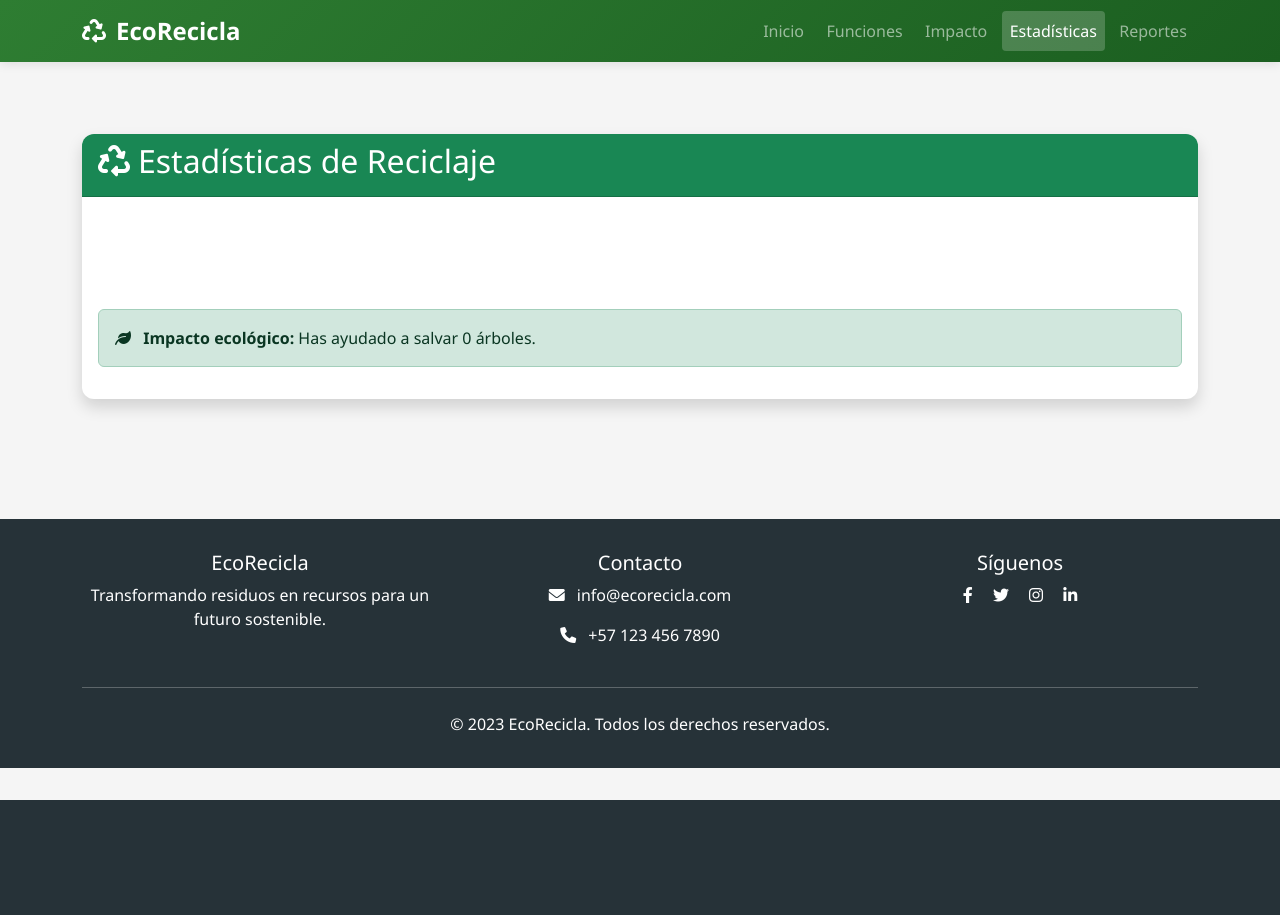
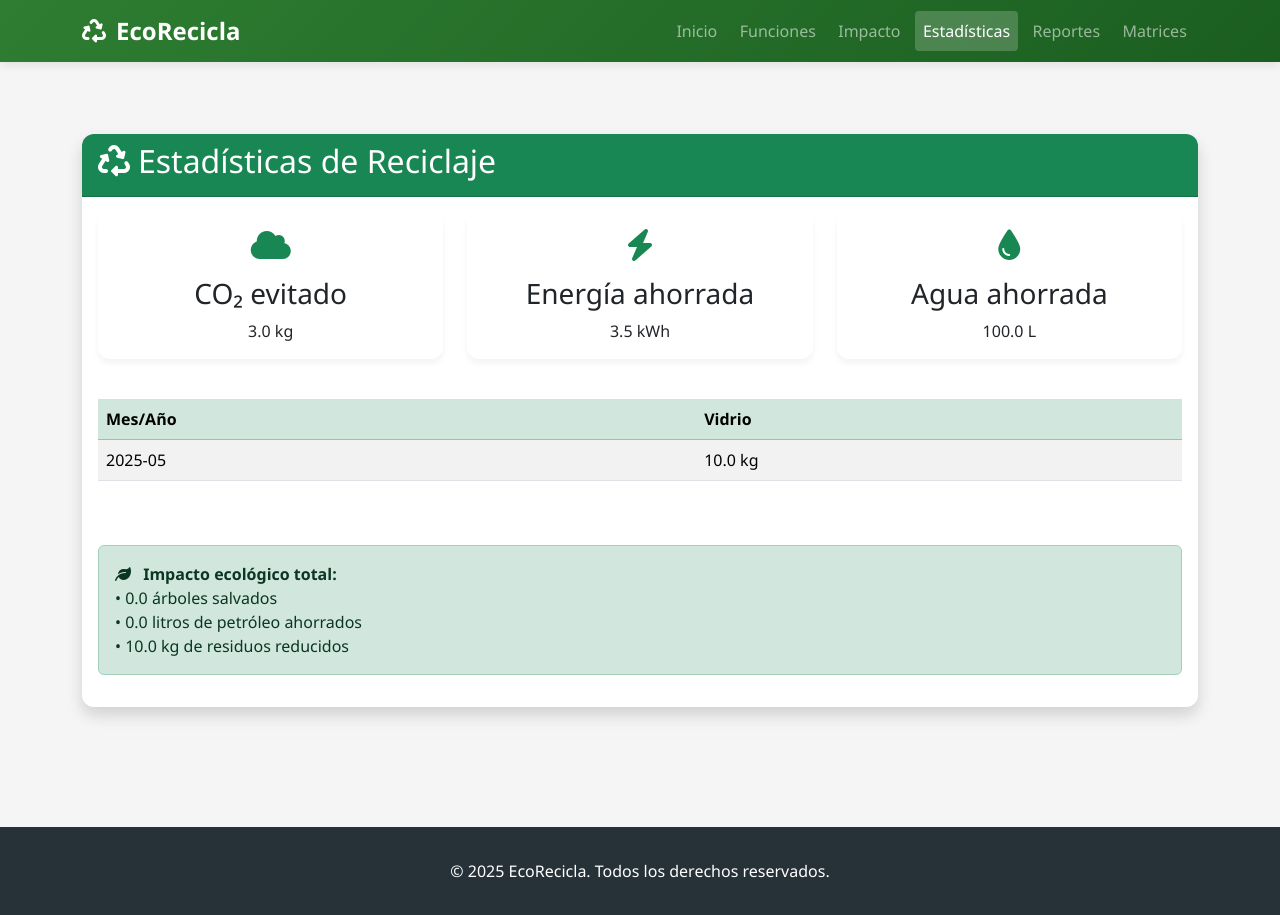
Before and after one commit to AlejandroCalle1/Proyecto-reciclaje-comunitario-1, a Flask app: page /estadisticas in a window 1280 px wide. Before the commit the page ends 800 px from the top, so only its background shows below. Run offline with Flask 3, Linux system fonts and the light colour scheme.

Commit message:
nuevas matrices

```diff
--- a/app.py
+++ b/app.py
@@ -2,18 +2,65 @@
 import csv
 from collections import defaultdict
 from datetime import datetime
+import numpy as np
 
 app = Flask(__name__)
 
 # Lista en memoria para registros recientes
 materiales = []
 
-# Ruta principal
+# Matrices de conversión ambiental
+MATRICES_IMPACTO = {
+    'ahorro_energia': np.array([
+        [5.91, 0],
+        [0.35, 0],
+        [3.0, 0],
+        [2.5, 0],
+        [11.0, 0]
+    ]),
+    'ahorro_agua': np.array([
+        [30, 0],
+        [10, 0],
+        [50, 0],
+        [40, 0],
+        [40, 0]
+    ]),
+    'reduccion_residuos': np.array([
+        [1.0, 0],
+        [1.0, 0],
+        [1.0, 0],
+        [1.0, 0],
+        [1.0, 0]
+    ]),
+    'arboles_salvados': np.array([
+        [0.1, 0],
+        [0, 0],
+        [1.0, 0],
+        [0.8, 0],
+        [0, 0]
+    ]),
+    'co2_evitado': np.array([
+        [1.5, 0],
+        [0.3, 0],
+        [1.0, 0],
+        [0.8, 0],
+        [2.0, 0]
+    ]),
+    'petroleo_ahorrado': np.array([
+        [0.8, 0],
+        [0, 0],
+        [0.1, 0],
+        [0.1, 0],
+        [0.5, 0]
+    ])
+}
+
+MATERIALES = ['Plástico', 'Vidrio', 'Papel', 'Cartón', 'Metal']
+
 @app.route('/')
 def index():
     return render_template('index.html')
 
-# Ruta para registrar material reciclado
 @app.route('/impacto', methods=['GET', 'POST'])
 def impacto():
     if request.method == 'POST':
@@ -22,89 +69,98 @@
         fecha = request.form['fecha']
         ubicacion = request.form['ubicacion']
 
-        # Factores de CO₂ por kg reciclado
-        factores_co2 = {
-            'Plástico': 1.5,
-            'Vidrio': 0.3,
-            'Papel': 1.0,
-            'Cartón': 0.8,
-            'Metal': 2.0
-        }
+        # Validación de fecha antes de procesarla
+        try:
+            fecha_obj = datetime.strptime(fecha, "%Y-%m-%d") if fecha else datetime.today()
+        except ValueError:
+            return "Error: La fecha ingresada no tiene el formato correcto."
 
-        co2 = round(cantidad * factores_co2.get(tipo, 0), 2)
+        try:
+            idx = MATERIALES.index(tipo)
+        except ValueError:
+            idx = 0
+
+        # Calcular impactos ambientales
+        co2 = round(cantidad * MATRICES_IMPACTO['co2_evitado'][idx][0], 2)
+        energia = round(cantidad * MATRICES_IMPACTO['ahorro_energia'][idx][0], 2)
+        agua = round(cantidad * MATRICES_IMPACTO['ahorro_agua'][idx][0], 2)
+        residuos = round(cantidad * MATRICES_IMPACTO['reduccion_residuos'][idx][0], 2)
+        arboles = round(cantidad * MATRICES_IMPACTO['arboles_salvados'][idx][0] / 100, 4)
+        petroleo = round(cantidad * MATRICES_IMPACTO['petroleo_ahorrado'][idx][0], 3)
 
         registro = {
             'tipo': tipo,
             'cantidad': cantidad,
-            'fecha': fecha,
+            'fecha': fecha_obj.strftime("%Y-%m-%d"),
             'ubicacion': ubicacion,
-            'co2': co2
+            'co2': co2,
+            'energia': energia,
+            'agua': agua,
+            'residuos': residuos,
+            'arboles': arboles,
+            'petroleo': petroleo
         }
 
         materiales.append(registro)
 
-        # Guardar en CSV
+        # Guardar datos en CSV con formato de fecha corregido
         with open('materiales_reciclados.csv', 'a', newline='', encoding='utf-8') as archivo:
             writer = csv.writer(archivo)
-            writer.writerow([tipo, cantidad, fecha, ubicacion, co2])
+            writer.writerow([tipo, cantidad, fecha_obj.strftime("%Y-%m-%d"), ubicacion, co2, energia, agua, residuos, arboles, petroleo])
 
         return redirect(url_for('impacto'))
 
     return render_template('impacto.html', materiales=materiales)
 
-# Ruta para funciones
-@app.route('/funciones')
-def funciones():
-    return render_template('funciones.html')
-
-# Ruta para reportes
-@app.route('/reportes')
-def reportes():
-    return render_template('reportes.html')
-
-# Función para calcular estadísticas (versión simplificada)
 def calcular_estadisticas():
     estadisticas = defaultdict(lambda: defaultdict(float))
-    arboles_salvados = 0
+    totales = {'co2': 0, 'energia': 0, 'agua': 0, 'residuos': 0, 'arboles': 0, 'petroleo': 0}
 
     try:
         with open('materiales_reciclados.csv', 'r', encoding='utf-8') as archivo:
             reader = csv.reader(archivo)
             for linea in reader:
-                if len(linea) >= 5:  # Asegura que tenga todos los campos
+                if len(linea) >= 10 and linea[2]:  # Verificación de fecha no vacía
                     tipo = linea[0]
                     cantidad = float(linea[1])
-                    fecha = linea[2]
 
-                    # Procesar fecha y agrupar por mes-año
-                    fecha_obj = datetime.strptime(fecha, "%Y-%m-%d")
-                    mes_anio = fecha_obj.strftime("%Y-%m")
+                    try:
+                        fecha_obj = datetime.strptime(linea[2], "%Y-%m-%d")
+                        mes_anio = fecha_obj.strftime("%Y-%m")
+                        estadisticas[mes_anio][tipo] += cantidad
+                    except ValueError:
+                        print(f"Advertencia: Fecha inválida en línea {linea}")
 
-                    # Sumar cantidades por material y mes
-                    estadisticas[mes_anio][tipo] += cantidad
-
-                    # Calcular árboles salvados (solo para papel)
-                    if tipo == 'Papel':
-                        arboles_salvados += cantidad / 100  # 100kg de papel = 1 árbol
+                    # Sumar valores a totales
+                    totales['co2'] += float(linea[4])
+                    totales['energia'] += float(linea[5])
+                    totales['agua'] += float(linea[6])
+                    totales['residuos'] += float(linea[7])
+                    totales['arboles'] += float(linea[8])
+                    totales['petroleo'] += float(linea[9])
     except FileNotFoundError:
         pass
 
-    return estadisticas, round(arboles_salvados, 2)
+    return estadisticas, totales
 
-# Ruta para estadísticas (versión tabla HTML)
 @app.route('/estadisticas')
 def estadisticas():
-    estadisticas_data, arboles = calcular_estadisticas()
-
-    # Obtener todos los tipos de materiales únicos y ordenados
+    estadisticas_data, totales = calcular_estadisticas()
     tipos_material = sorted({tipo for mes in estadisticas_data.values() for tipo in mes.keys()})
 
-    return render_template(
-        'estadisticas.html',
-        estadisticas=estadisticas_data,
-        tipos_material=tipos_material,
-        arboles=arboles
-    )
+    return render_template('estadisticas.html', estadisticas=estadisticas_data, tipos_material=tipos_material, totales=totales, matrices=MATRICES_IMPACTO)
+
+@app.route('/matrices')
+def mostrar_matrices():
+    return render_template('matrices.html', matrices=MATRICES_IMPACTO, materiales=MATERIALES)
+
+@app.route('/funciones')
+def funciones():
+    return render_template('funciones.html')
+
+@app.route('/reportes')
+def reportes():
+    return render_template('reportes.html')
 
 if __name__ == '__main__':
     app.run(debug=True)
--- a/materiales_reciclados.csv
+++ b/materiales_reciclados.csv
@@ -1 +1,5 @@
 Plástico,1.0,2025-05-09,"Popayan,cauca",1.5
+Cartón,1.1,2025-05-12,"Popayan,Cauca",0.88
+Papel,5.0,2004-02-12,"Popayan,Cauca",5.0
+Plástico,20.0,,,30.0,118.2,600.0,20.0,0.02,16.0
+Vidrio,10.0,2025-05-24,"Popayan,Cauca",3.0,3.5,100.0,10.0,0.0,0.0
--- a/templates/base.html
+++ b/templates/base.html
@@ -85,22 +85,6 @@
       padding: 2rem 0;
       margin-top: 3rem;
     }
-
-    .eco-badge {
-      display: inline-block;
-      background-color: var(--secondary-color);
-      color: white;
-      padding: 0.3rem 0.8rem;
-      border-radius: 20px;
-      font-size: 0.8rem;
-      font-weight: 600;
-    }
-
-    .impact-number {
-      font-size: 2.5rem;
-      font-weight: 700;
-      color: var(--primary-color);
-    }
   </style>
   {% block extra_css %}{% endblock %}
 </head>
@@ -130,6 +114,9 @@
           <li class="nav-item">
             <a class="nav-link {{ 'active' if request.path == url_for('reportes') }}" href="{{ url_for('reportes') }}">Reportes</a>
           </li>
+          <li class="nav-item">
+            <a class="nav-link {{ 'active' if request.path == url_for('mostrar_matrices') }}" href="{{ url_for('mostrar_matrices') }}">Matrices</a>
+          </li>
         </ul>
       </div>
     </div>
@@ -152,28 +139,7 @@
 
   <footer>
     <div class="container text-center">
-      <div class="row">
-        <div class="col-md-4 mb-4 mb-md-0">
-          <h5>EcoRecicla</h5>
-          <p>Transformando residuos en recursos para un futuro sostenible.</p>
-        </div>
-        <div class="col-md-4 mb-4 mb-md-0">
-          <h5>Contacto</h5>
-          <p><i class="fas fa-envelope me-2"></i> info@ecorecicla.com</p>
-          <p><i class="fas fa-phone me-2"></i> +57 123 456 7890</p>
-        </div>
-        <div class="col-md-4">
-          <h5>Síguenos</h5>
-          <div class="social-icons">
-            <a href="#" class="text-white me-3"><i class="fab fa-facebook-f"></i></a>
-            <a href="#" class="text-white me-3"><i class="fab fa-twitter"></i></a>
-            <a href="#" class="text-white me-3"><i class="fab fa-instagram"></i></a>
-            <a href="#" class="text-white"><i class="fab fa-linkedin-in"></i></a>
-          </div>
-        </div>
-      </div>
-      <hr class="my-4 bg-light">
-      <p class="mb-0">&copy; 2023 EcoRecicla. Todos los derechos reservados.</p>
+      <p class="mb-0">&copy; 2025 EcoRecicla. Todos los derechos reservados.</p>
     </div>
   </footer>
 
--- a/templates/estadisticas.html
+++ b/templates/estadisticas.html
@@ -11,28 +11,66 @@
         <div class="card-body">
             <!-- Resumen General -->
             <div class="row mb-4">
-                <!-- Cards de resumen aquí -->
+                <div class="col-md-4 mb-3">
+                    <div class="card h-100">
+                        <div class="card-body text-center">
+                            <i class="fas fa-cloud text-success mb-3" style="font-size: 2rem;"></i>
+                            <h3>CO₂ evitado</h3>
+                            <div class="impact-number">{{ totales.co2|round(2) }} kg</div>
+                        </div>
+                    </div>
+                </div>
+                <div class="col-md-4 mb-3">
+                    <div class="card h-100">
+                        <div class="card-body text-center">
+                            <i class="fas fa-bolt text-success mb-3" style="font-size: 2rem;"></i>
+                            <h3>Energía ahorrada</h3>
+                            <div class="impact-number">{{ totales.energia|round(2) }} kWh</div>
+                        </div>
+                    </div>
+                </div>
+                <div class="col-md-4 mb-3">
+                    <div class="card h-100">
+                        <div class="card-body text-center">
+                            <i class="fas fa-tint text-success mb-3" style="font-size: 2rem;"></i>
+                            <h3>Agua ahorrada</h3>
+                            <div class="impact-number">{{ totales.agua|round(2) }} L</div>
+                        </div>
+                    </div>
+                </div>
             </div>
 
             <!-- Tabla Principal -->
             <div class="table-responsive mb-5">
-                <!-- Tabla con efectos aquí -->
-            </div>
-
-            <!-- Barras de Progreso -->
-            <div class="mt-5">
-                <!-- Barras por material aquí -->
-            </div>
-
-            <!-- Tarjetas de Materiales -->
-            <div class="row mt-4">
-                <!-- Tarjetas con iconos aquí -->
+                <table class="table table-striped">
+                    <thead class="table-success">
+                        <tr>
+                            <th>Mes/Año</th>
+                            {% for material in tipos_material %}
+                            <th>{{ material }}</th>
+                            {% endfor %}
+                        </tr>
+                    </thead>
+                    <tbody>
+                        {% for mes, datos in estadisticas.items() %}
+                        <tr>
+                            <td>{{ mes }}</td>
+                            {% for material in tipos_material %}
+                            <td>{{ datos.get(material, 0)|round(2) }} kg</td>
+                            {% endfor %}
+                        </tr>
+                        {% endfor %}
+                    </tbody>
+                </table>
             </div>
 
             <!-- Mensaje de impacto -->
             <div class="alert alert-success mt-4">
                 <i class="fas fa-leaf me-2"></i>
-                <strong>Impacto ecológico:</strong> Has ayudado a salvar {{ arboles }} árboles.
+                <strong>Impacto ecológico total:</strong><br>
+                • {{ totales.arboles|round(2) }} árboles salvados<br>
+                • {{ totales.petroleo|round(2) }} litros de petróleo ahorrados<br>
+                • {{ totales.residuos|round(2) }} kg de residuos reducidos
             </div>
         </div>
     </div>
```
Also changed, not shown: templates/impacto.html (+10 -36 lines), templates/matrices.html (added, +46 -0 lines), templates/reportes.html (+12 -1 lines), instance/usuarios.db (added), templates/index.html (line endings or trailing spaces).
